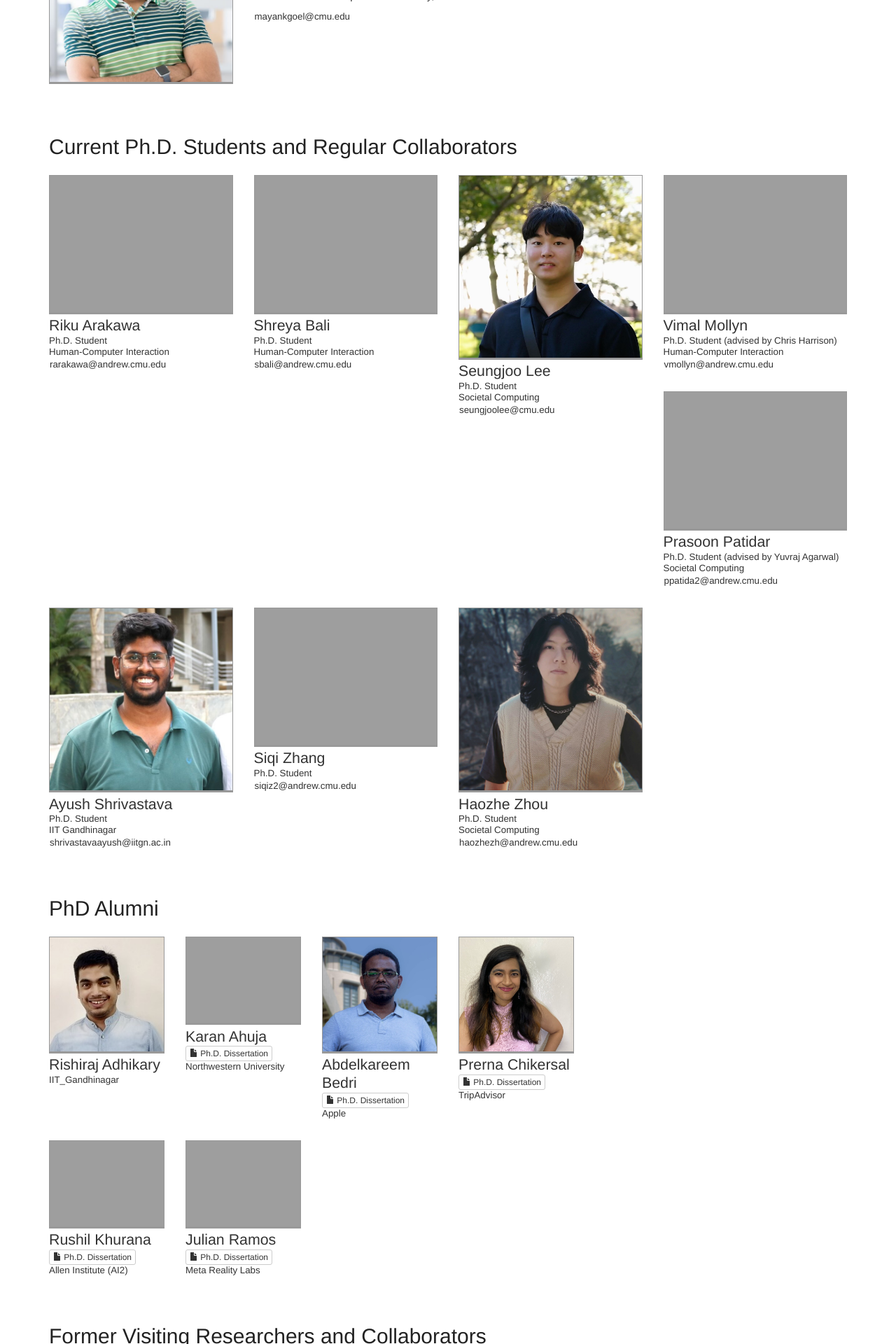
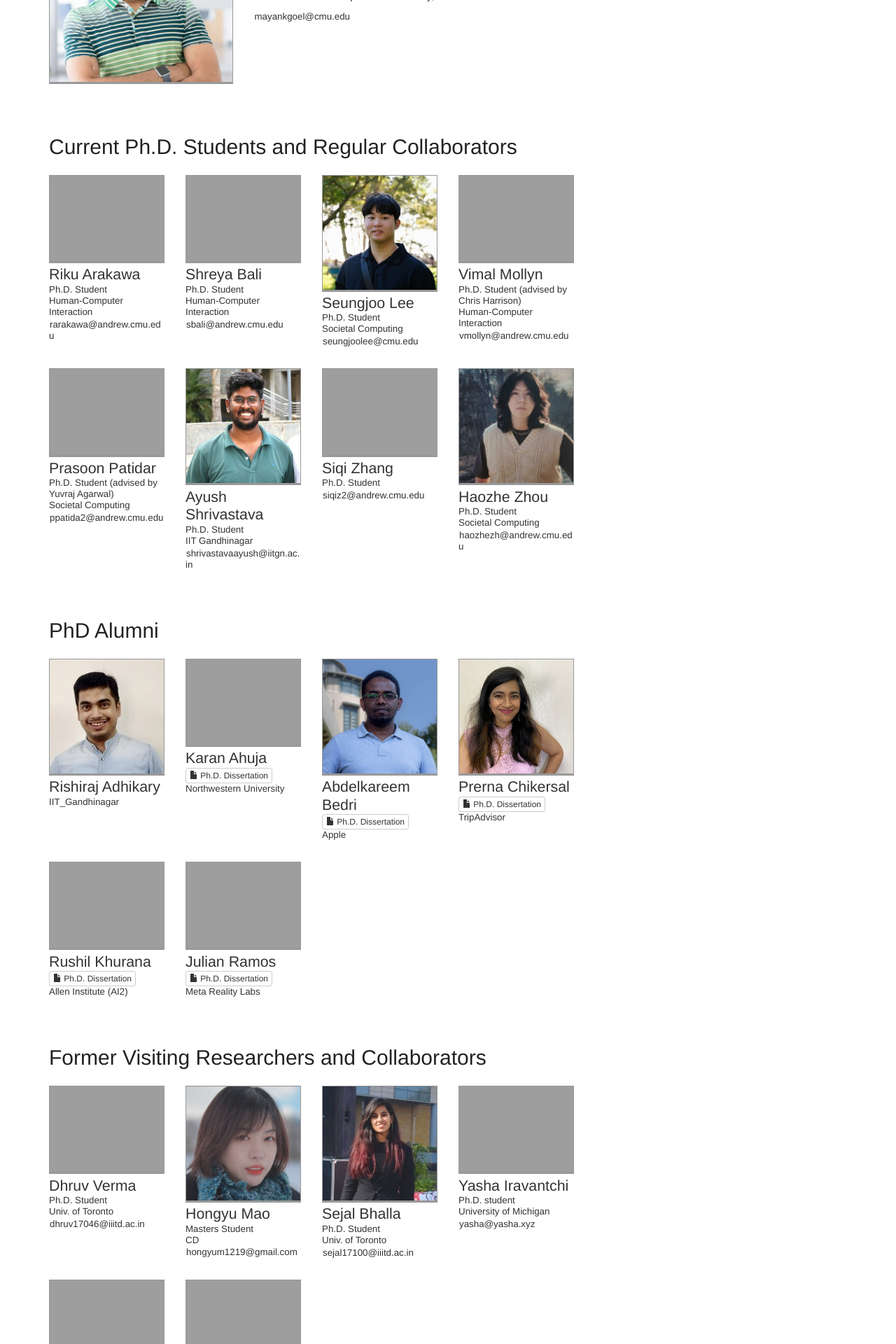
Before and after one commit to cmusmashlab/cmusmashlab.github.io, a Jekyll site: the page built from members/index.html, in a window 1280 px wide. Shown: the part 401-2321 px from the top of the page at 70% size. Built offline with Jekyll 4.4.1, drawn with Linux system fonts in a browser that asks for light colours; nearby versions of some CDN libraries; some web fonts are replaced.

Commit message:
Update index.html

```diff
--- a/members/index.html
+++ b/members/index.html
@@ -39,7 +39,7 @@
   {% assign affiliation = site.data.affiliations[member.affiliation] %}
   {% assign degree = member.degree %}
 
-  <div class="member-badge col-md-3 col-sm-3 col-xs-4">
+  <div class="member-badge col-md-2 col-sm-3 col-xs-4">
     <div class="image">{% if member.website != nil %}<a href="{{ member.website }}">{% endif %}<img src="{{site.url}}{{member.image}}"/>{% if member.website != nil %}</a>{% endif %}</div>
     <div class="details">
       <div class="name">{% if member.website == nil %}{{ member.name }}{% else %}<a href="{{ member.website }}">{{ member.name }}</a>{% endif %}</div>
```
